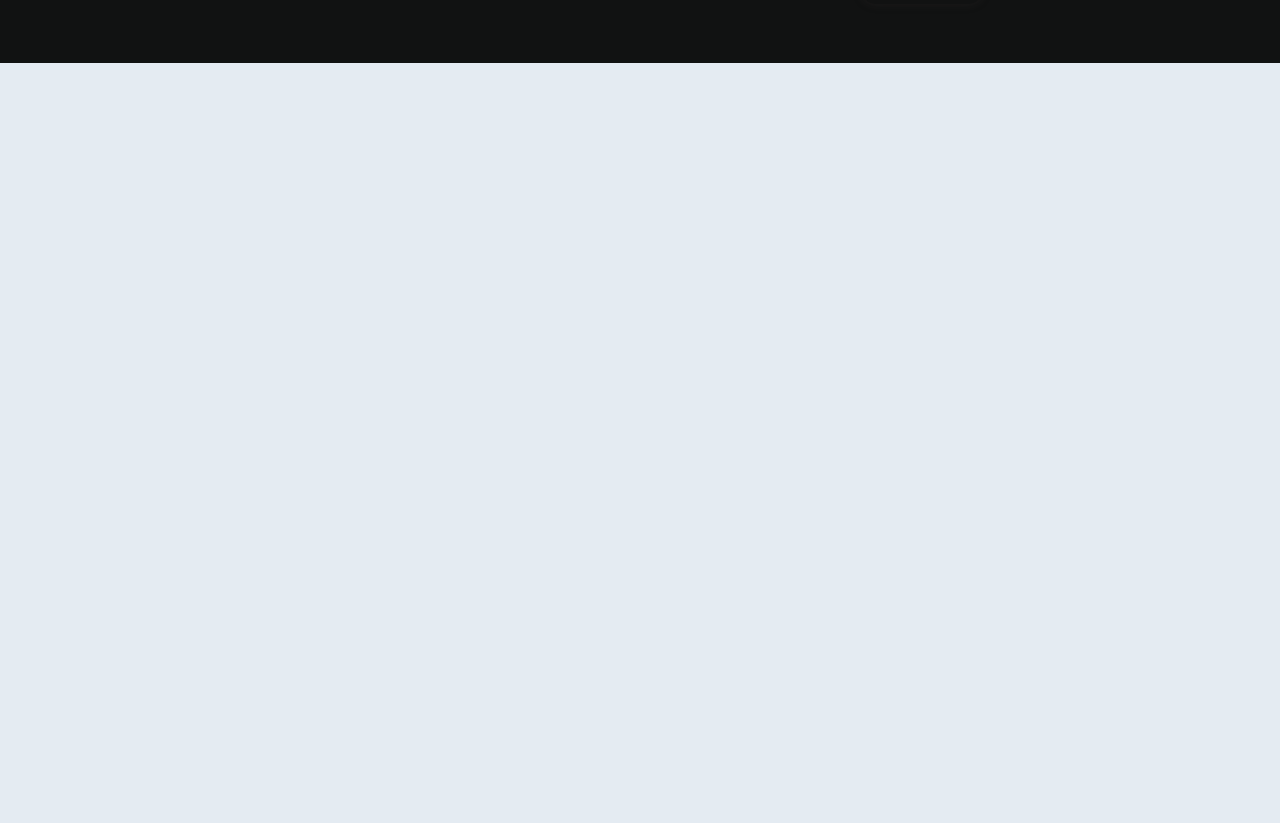
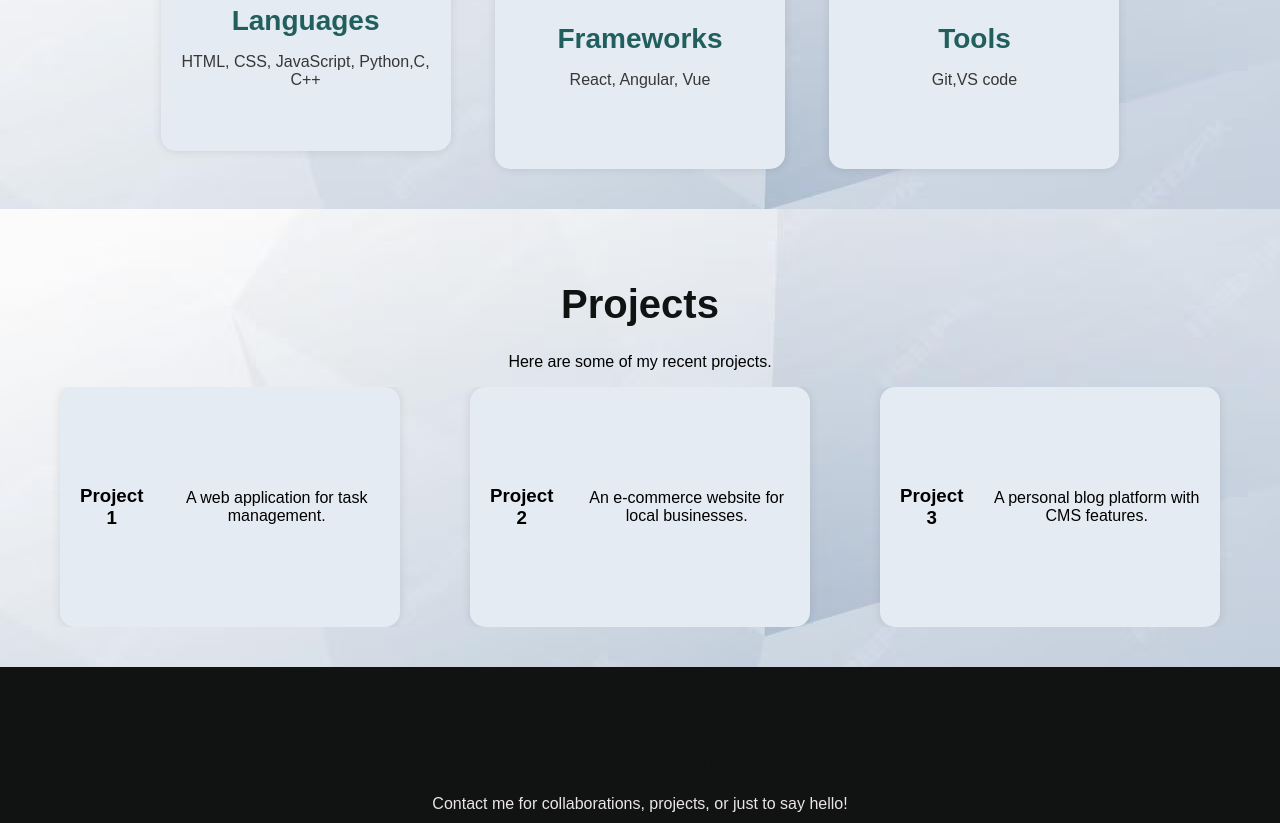
Before and after one commit to resimab/portfolio-css-, a plain HTML site: page index.html in a window 1280 px wide. Shown: the part 1860-2683 px from the top of the page. Before the commit the page ends 1923 px from the top, so only its background shows below. Drawn offline with Linux system fonts and the light colour scheme; files whose address does not match are found by name.

Commit message:
more contents added

```diff
--- a/index.html
+++ b/index.html
@@ -10,17 +10,19 @@
 </head>
 <body>
     <header>
+        <!-- navigation -->
         <nav class="navigation">
              <h3>Resima Budhathoki</h3>
             <ul class="nav-list">
                 <li><a href="index.html">Home</a></li>
                 <li><a href="#about">About</a></li>
-                <li><a href="skills.html">Skills</a></li>
-                <li><a href="projects.html">Projects</a></li>
+                <li><a href="#skills">Skills</a></li>
+                <li><a href="#projects">Projects</a></li>
                 <li><button>Contact</button></li>
             </ul>
         </nav>
     </header>
+   <!-- main body content  -->
     <main >
         <section class="portfolio-section">
             <div class="image-section">
@@ -34,20 +36,57 @@
 
             <h2 class="aboutme"><em>I am a passionate web developer, creating responsive and user-friendly websites.</em></h2>
             <aside>
-                <img src="login.jpg" alt="Resima Budhathoki" width="300" height="300" title="Resima" class="myphoto">
+                <img src="./photos/login.jpg" alt="Resima Budhathoki" width="300" height="300" title="Resima" class="myphoto">
             </aside>
             <div>
                 <div> <b>10+</b> <p>projects</p></div>
                 <div> <b>3+</b> <p>languages</p></div>
                 <div> <b>2+</b> <p>years of learning</p></div>
             </div>
-            <button> <img src="image.png" alt="github icon" width="10px" height="10px"> View My Work</button>
+            <button>  View My Work</button>
             <button>Download CV</button>
 
         </section>
+
+        <section id="skills">
+            <h1>Skills and Technologies</h1>
+            <p>Technologies and tools I work with.</p>
+            <div class="Skills">
+                <div class="Languages">
+                <h2>Languages</h2>
+                <p>HTML, CSS, JavaScript, Python,C, C++</p></div>
+
+                <div class="Frameworks">
+                <h2>Frameworks</h2>
+                <p>React, Angular, Vue</p></div>
+                <div class="Tools">
+                <h2>Tools</h2>
+                <p>Git,VS code</p></div>
+            </div>
+        </section>
+
+        <section id="projects">
+            <h1>Projects</h1>
+            <p>Here are some of my recent projects.</p>
+            <div>
+                <div class="project">
+                    <h3>Project 1</h3>
+                    <p>A web application for task management.</p>
+                </div>
+                <div class="project">
+                    <h3>Project 2</h3>
+                    <p>An e-commerce website for local businesses.</p>
+                </div>
+                <div class="project">
+                    <h3>Project 3</h3>
+                    <p>A personal blog platform with CMS features.</p>
+                </div>
+            </div>
+        </section>
     </main>
+    <!-- last part of the website -->
     <footer>
-        <div>
+        <div class="contact-info">
             <h1>Get in Touch</h1>
             <p>Contact me for collaborations, projects, or just to say hello!</p>
 
@@ -62,13 +101,15 @@
             <span>Instagram</span>
         </div>
         </div>
-        <aside>
+
+        <aside class="contact-form">
             <form>
             <input type="text" placeholder="Your Name" required>
             <input type="email" placeholder="Your Email" required>
             <textarea placeholder="Your Message" required></textarea>
             <button type="submit">Send Message</button>
-        </form></aside>
+        </form>
+    </aside>
     </footer>
 </body>
 </html>
--- a/main.css
+++ b/main.css
@@ -4,6 +4,8 @@ body{
     margin: 0;
     padding: 0;
 }
+
+/* navigation */
 header{
     padding: 0;
     margin: 0;
@@ -51,6 +53,8 @@ button {
 button:hover{
     transform: scale(1.1);
 }
+
+/* main body */
 .portfolio-section{
     background-image: url("buddha.jpg");
     height: 100vh;
@@ -79,6 +83,8 @@ button:hover{
     font-weight: 600;
     letter-spacing: 5px;
 }
+
+/* about me section */
 section{
     display: flex;
     flex-direction: column;
@@ -154,6 +160,63 @@ section button:hover{
     box-shadow: 0 0 15px rgba(55, 50, 50, 0.5);
 }
 
+/* skills and technologies */
+#skills, #projects{
+    background-color: rgb(240, 240, 240);
+    padding: 40px 20px;
+    text-align: center;
+}
+h1{
+    color: rgb(17, 18, 18);
+    font-size: 40px;
+    font-weight: 700;
+    margin-bottom: 10px;
+}
+.skills{
+    display: flex;
+    flex-direction: row;
+    justify-content: center;
+    align-items: center;
+    gap: 50px;
+    margin-top: 20px;
+}
+h2{
+    color: rgb(33, 95, 95);
+    font-size: 28px;
+    margin-bottom: 10px;
+}
+.Languages, .Frameworks, .Tools{
+    background-color: rgb(228, 235, 242);
+    padding: 20px;
+    border-radius: 15px;
+    box-shadow: 0 0 10px rgba(0, 0, 0, 0.1);
+    width: 250px;
+    height: 150px ;
+}
+.Languages p, .Frameworks p, .Tools p{
+    font-size: 16px;
+    color: rgb(55, 55, 55);
+}
+/* projects */
+#projects div{
+    display: flex;
+    flex-direction: row;
+    justify-content: center;
+    align-items: center;
+    gap: 30px;
+    overflow: auto;
+}
+
+.project{
+    background-color: rgb(228, 235, 242);
+    padding: 20px;
+    border-radius: 15px;
+    box-shadow: 0 0 10px rgba(0, 0, 0, 0.1);
+    width: 300px;
+    height: 200px ;
+    text-align: center;
+    display: block;
+}
 /* footer */
 footer{
     height: 200px;
```
Also changed, not shown: myimg.jpg (deleted), photos/buddha.jpg (renamed from buddha.jpg), photos/image.png (renamed from image.png), photos/login.jpg (renamed from login.jpg), photos/polygon.avif (renamed from polygon.avif).
